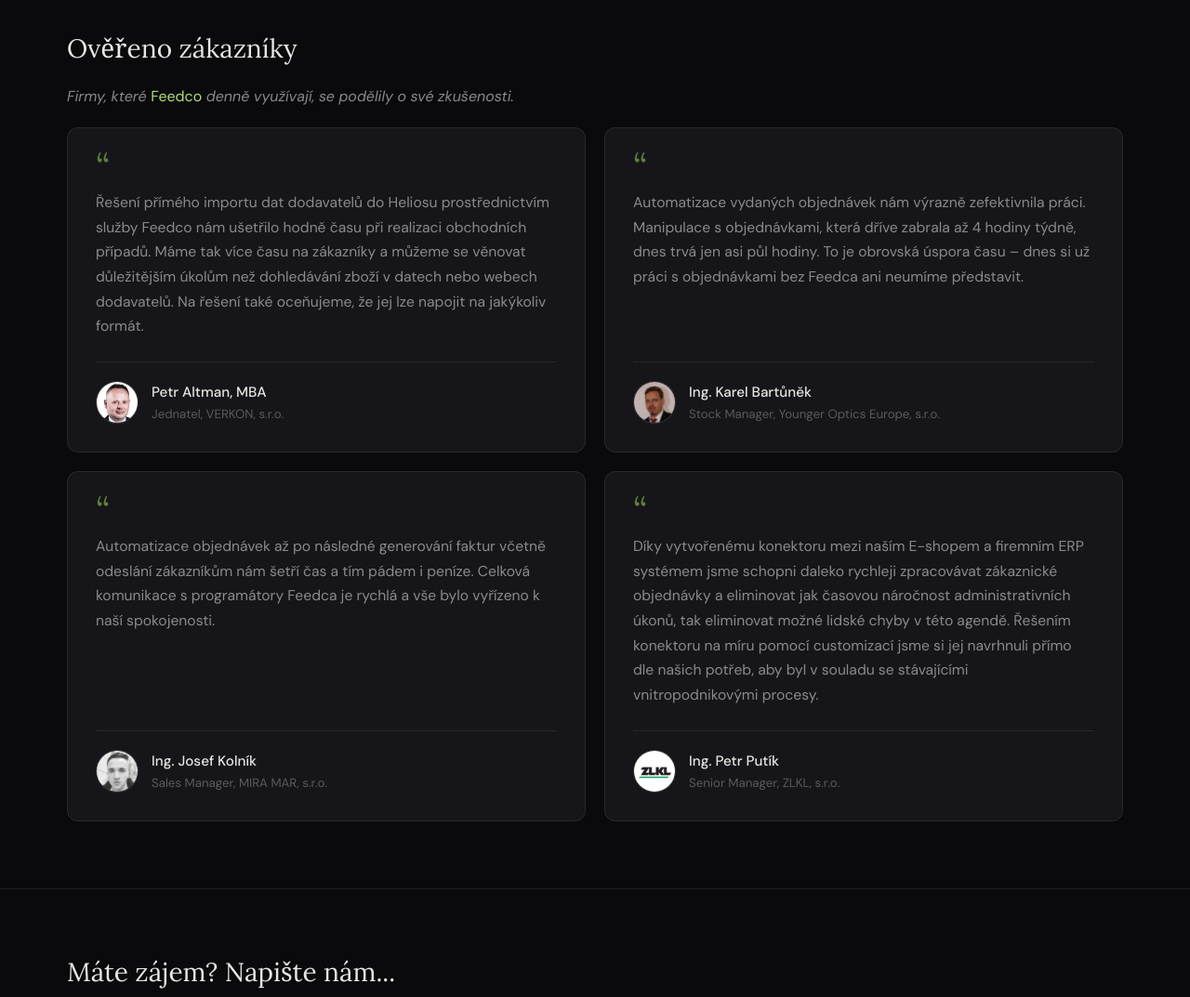
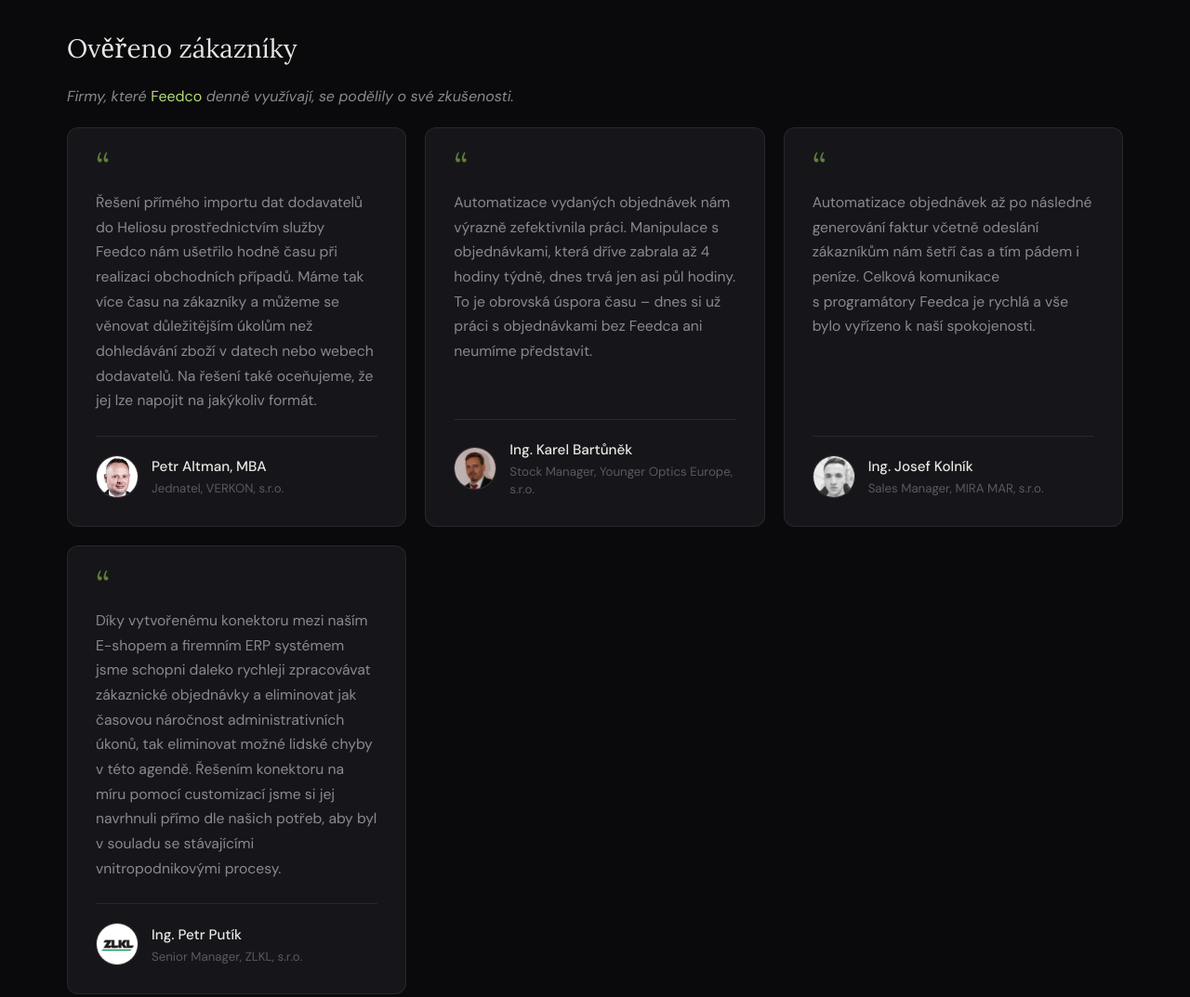
Before and after one commit to sevela/feedco-web, a website: page index.html in a window 1280 px wide. Shown: the part 3840-4913 px from the top of the page at 93% size. Drawn offline with Linux system fonts and the light colour scheme; a web font is replaced by a local one.

Commit message:
Reference: vždy 3 sloupce místo 2×2 pro 4 karty
Sjednocená mřížka repeat(auto-fit, minmax(290px,1fr)) bez ruční
výjimky podle počtu karet — stejný vzor jako .grid-3 na jakubsevela.cz.

```diff
--- a/index.html
+++ b/index.html
@@ -197,9 +197,8 @@ em { font-style: italic; }
 .ticks.lg li { font-size: 16.5px; }
 
 /* --- reference (komponenta z manuálu — shodná s jakubsevela.cz) ----------- */
-/* 4 reference → mřížka 2×2; při 6+ použít minmax(290px,1fr) jako na hubu (3 sloupce) */
-.ref-grid { display: grid; gap: 20px; grid-template-columns: repeat(auto-fit, minmax(400px, 1fr)); margin-top: 20px; }
-@media (max-width: 480px) { .ref-grid { grid-template-columns: 1fr; } }
+/* výchozí 3 sloupce; auto-fit sám ubere na 2, pak na 1 s klesající šířkou */
+.ref-grid { display: grid; gap: 20px; grid-template-columns: repeat(auto-fit, minmax(290px, 1fr)); margin-top: 20px; }
 .quote-card {
   background: var(--card); border: 1px solid var(--border);
   border-radius: var(--radius-card); padding: 30px;
```
